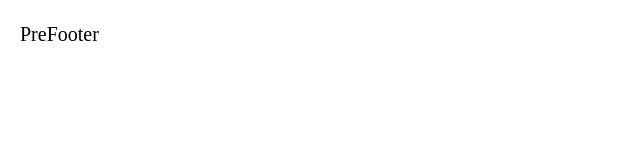
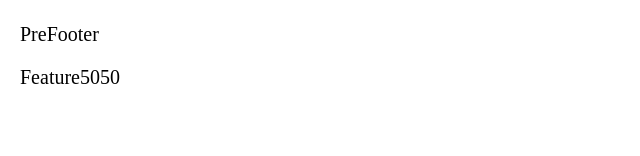
Before and after one commit to ErickRoo/pxpl, a Next.js app: page /components in a window 1280 px wide. Shown: the part 129-285 px from the top of the page, without its empty margins (0-640 px from the left). Built offline with nearby package versions, Linux system fonts and the light colour scheme.

Commit message:
fix: add link in catalogueblock

```diff
--- a/components/blocks/component_catalogue/component_catalogue.tsx
+++ b/components/blocks/component_catalogue/component_catalogue.tsx
@@ -15,6 +15,9 @@ const ComponentCatalogueBlock: FunctionComponent<{ block: ComponentCatalogueInte
       <Link href="/components/PreFooter">
         <p style={{ fontSize: 20, marginBottom: 20 }}>PreFooter</p>
       </Link>
+      <Link href="/components/Feature5050">
+        <p style={{ fontSize: 20, marginBottom: 20 }}>Feature5050</p>
+      </Link>
     </div>
   </div>
 )
```
